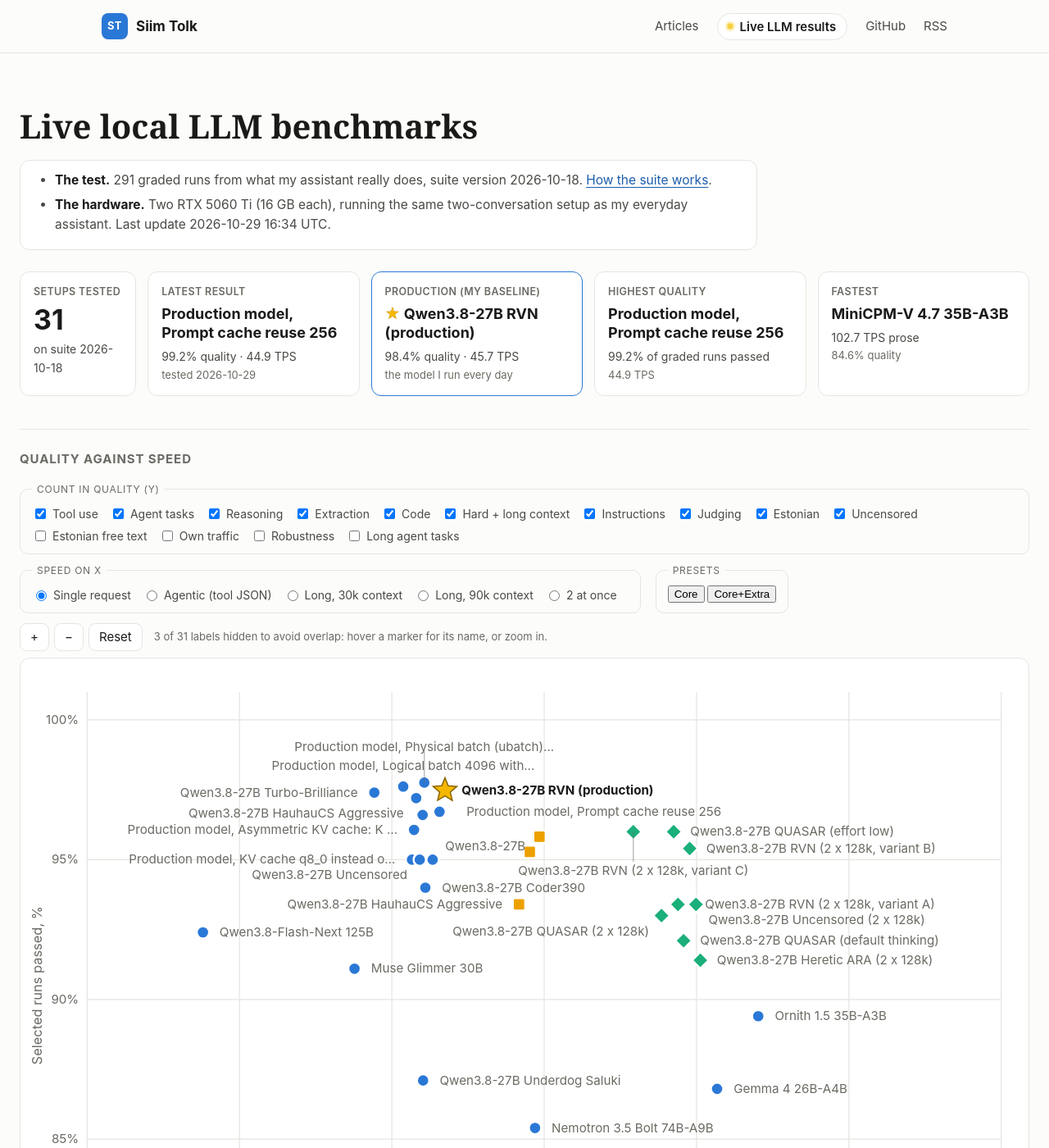
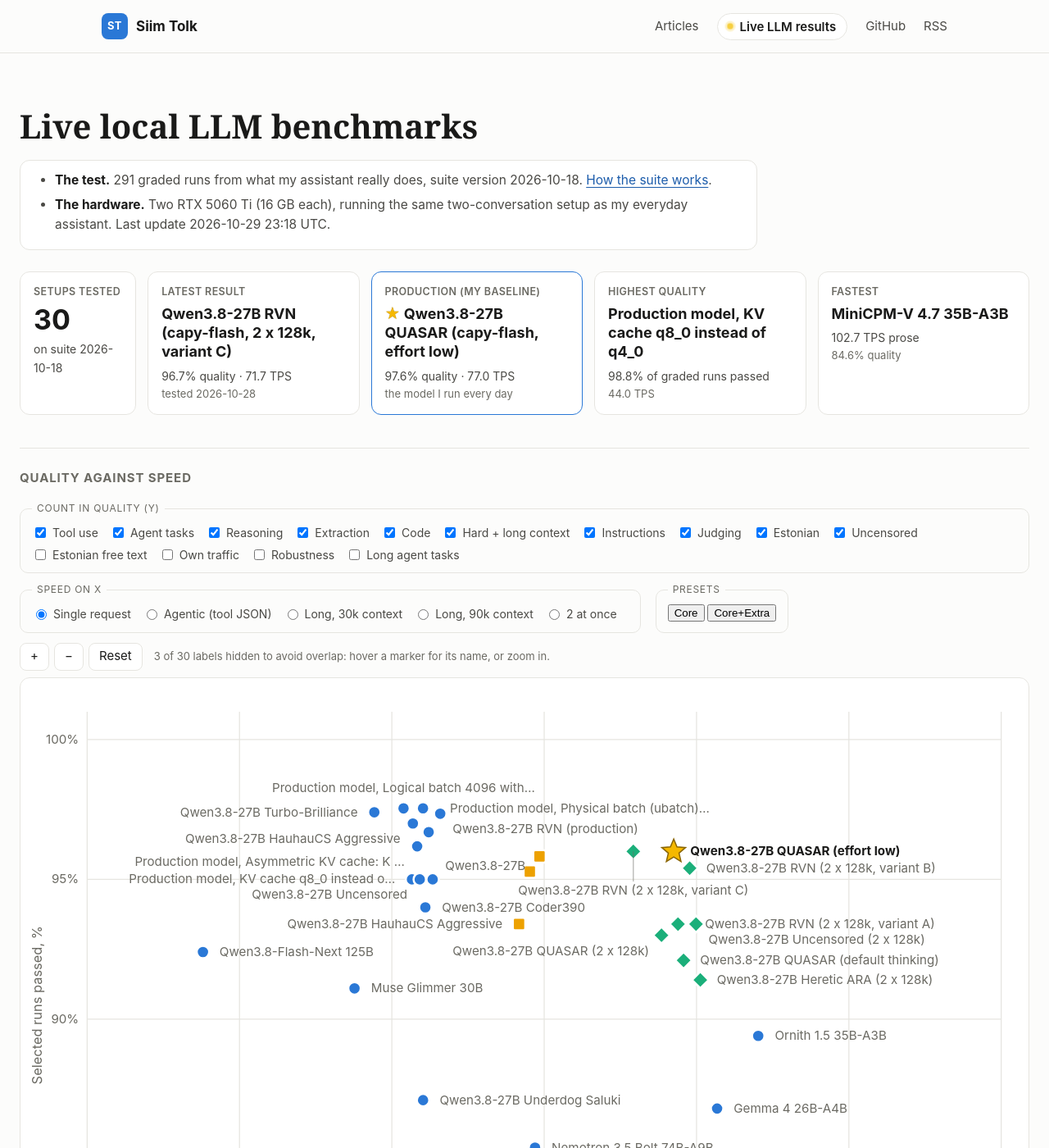
Before and after one commit to siimtolk/siimtolk.github.io, a Jekyll site: the page built from results/index.html, in a window 1280 px wide and 1400 px high. Shown: the whole window at 82% size. Built offline with Jekyll 4.4.1, drawn with Linux system fonts in a browser that asks for light colours; some of the changed lines change nothing that is shown; some of the changed text lies outside the part shown.

Commit message:
Live results: capy-flash · Qwen3.8-27B RVN (2 x 128k, variant C) · NVFP4 (variant C, from BF16) · Heretic ARA · 0bserverx, 30 setups on suite 2026-10-18

```diff
--- a/_data/results.json
+++ b/_data/results.json
@@ -1,88 +1,10 @@
 {
- "generated": "2026-10-29 16:34 UTC",
+ "generated": "2026-10-29 23:18 UTC",
  "suite": "2026-10-18",
  "graded_cases": 291,
  "older_suite_runs": 0,
- "production": "qwen3.8-27b-rvn_iq4xs_2gpu_128k_suite2026-10-18_b11707",
+ "production": "capy-qwen3.8-27b-quasar-nvfp4_capy0.7.4_tp2_efflow",
  "models": [
-  {
-   "key": "exp-20261029-cache-reuse",
-   "label": "exp-20261029-cache-reuse",
-   "url": "https://huggingface.co/0bserverx/Qwen3.8-27B-Heretic-Abliterated-Uncensored-GGUF",
-   "name": "Production model, Prompt cache reuse 256",
-   "short": "Production model, Prompt cache reuse 256",
-   "title": "Production model, Prompt cache reuse 256",
-   "backend": "llama.cpp",
-   "traits": "",
-   "kind": "other",
-   "detail": "",
-   "sections": {
-    "tools": [
-     42,
-     42
-    ],
-    "agent": [
-     48,
-     48
-    ],
-    "reason": [
-     30,
-     30
-    ],
-    "extract": [
-     15,
-     15
-    ],
-    "code": [
-     22,
-     24
-    ],
-    "hard": [
-     48,
-     48
-    ],
-    "instruct": [
-     21,
-     21
-    ],
-    "judge": [
-     18,
-     18
-    ]
-   },
-   "date": "2026-10-29",
-   "started": "2026-10-29 14:47:07",
-   "production": false,
-   "graded": [
-    244,
-    246
-   ],
-   "pct": 99.2,
-   "graded_all": null,
-   "pct_all": null,
-   "estonian": [
-    37,
-    45
-   ],
-   "uncensored": [
-    11,
-    11
-   ],
-   "nothink": null,
-   "extra": {},
-   "own_traffic": null,
-   "own_traffic_parts": {},
-   "section_versions": {},
-   "minutes": 159.6,
-   "prose": 44.9,
-   "tool_json": 65.4,
-   "prompt_30k": 1212.9,
-   "parallel": 66.7,
-   "followup_ttft": 1.14,
-   "decode_30k": 39.0,
-   "decode_90k": 25.8,
-   "latest": true
-  },
   {
    "key": "exp-20261027-capy-rvn-nvfp4-c",
    "label": "exp-20261027-capy-rvn-nvfp4-c",
@@ -1327,7 +1249,7 @@
    },
    "date": "2026-10-25",
    "started": "2026-10-25 04:08:08",
-   "production": false,
+   "production": true,
    "graded": [
     240,
     246
@@ -2581,7 +2503,7 @@
    },
    "date": "2026-10-20",
    "started": "2026-10-20 08:16:29",
-   "production": true,
+   "production": false,
    "graded": [
     242,
     246
```
